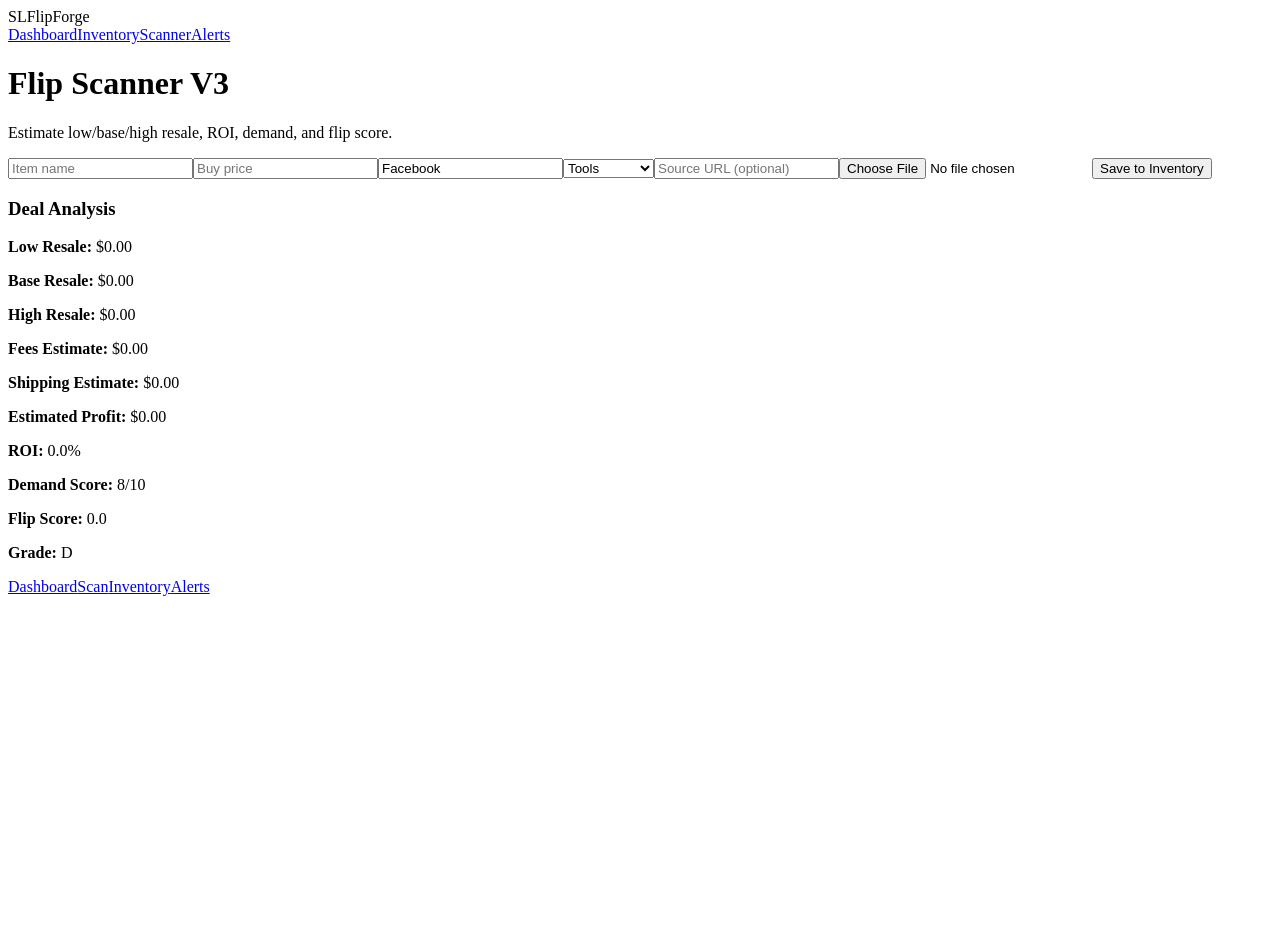
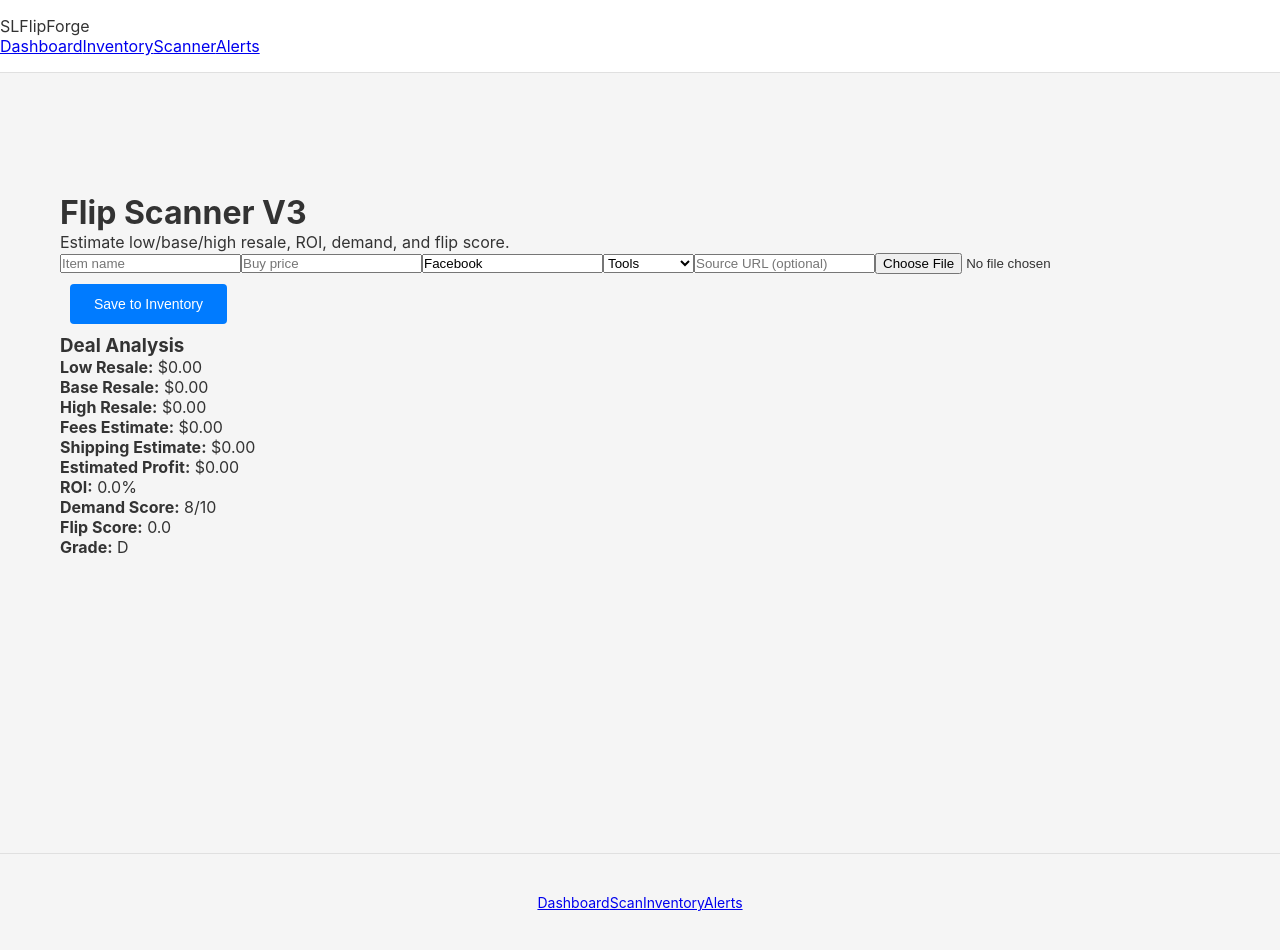
Before and after one commit to jsant1294/slflipforge, a Next.js app: page /inventory-manager in a window 1280 px wide. Shown: the top 950 px of the page. Before the commit the page ends 800 px from the top, so only its background shows below. Built offline with nearby package versions, Linux system fonts and the light colour scheme.

Commit message:
fix next layout head injection

```diff
--- a/app/globals.css
+++ b/app/globals.css
@@ -1,3 +1,180 @@
-@tailwind base;
-@tailwind components;
-@tailwind utilities;
+* {
+  margin: 0;
+  padding: 0;
+  box-sizing: border-box;
+}
+
+body {
+  font-family: -apple-system, BlinkMacSystemFont, 'Segoe UI', 'Roboto', 'Oxygen',
+    'Ubuntu', 'Cantarell', 'Fira Sans', 'Droid Sans', 'Helvetica Neue',
+    sans-serif;
+  -webkit-font-smoothing: antialiased;
+  -moz-osx-font-smoothing: grayscale;
+  background: #f5f5f5;
+  color: #333;
+}
+
+.container {
+  max-width: 1200px;
+  margin: 0 auto;
+  padding: 0 20px;
+}
+
+.site-header {
+  background: white;
+  border-bottom: 1px solid #e0e0e0;
+  padding: 16px 0;
+  position: sticky;
+  top: 0;
+  z-index: 100;
+}
+
+.site-header .nav {
+  display: flex;
+  align-items: center;
+  justify-content: space-between;
+}
+
+.logo {
+  font-size: 24px;
+  font-weight: bold;
+  color: #000;
+  text-decoration: none;
+  transition: opacity 0.2s;
+}
+
+.logo:hover {
+  opacity: 0.8;
+}
+
+.nav-links {
+  display: flex;
+  gap: 30px;
+  list-style: none;
+}
+
+.nav-links a {
+  text-decoration: none;
+  color: #333;
+  font-size: 14px;
+  transition: color 0.2s;
+}
+
+.nav-links a:hover {
+  color: #007bff;
+}
+
+main {
+  min-height: calc(100vh - 200px);
+  padding: 60px 0;
+}
+
+.page {
+  width: 100%;
+}
+
+.hero {
+  text-align: center;
+  padding: 60px 20px;
+}
+
+.hero h1 {
+  font-size: 48px;
+  margin-bottom: 20px;
+  color: #000;
+}
+
+.hero p {
+  font-size: 18px;
+  color: #666;
+  margin-bottom: 40px;
+  max-width: 600px;
+  margin-left: auto;
+  margin-right: auto;
+}
+
+.btn {
+  display: inline-block;
+  padding: 12px 24px;
+  margin: 10px;
+  background: #007bff;
+  color: white;
+  text-decoration: none;
+  border-radius: 4px;
+  font-size: 14px;
+  transition: background 0.2s;
+  border: none;
+  cursor: pointer;
+}
+
+.btn:hover {
+  background: #0056b3;
+}
+
+.btn-secondary {
+  background: #6c757d;
+}
+
+.btn-secondary:hover {
+  background: #5a6268;
+}
+
+footer {
+  background: #f5f5f5;
+  border-top: 1px solid #e0e0e0;
+  padding: 40px 0;
+  text-align: center;
+  color: #666;
+  font-size: 14px;
+  margin-top: 60px;
+}
+
+.mobile-nav {
+  display: none;
+  position: fixed;
+  bottom: 0;
+  left: 0;
+  right: 0;
+  background: white;
+  border-top: 1px solid #e0e0e0;
+  padding: 8px 0;
+  z-index: 99;
+}
+
+.mobile-nav {
+  display: flex;
+  justify-content: space-around;
+  align-items: center;
+}
+
+.mobile-nav a {
+  flex: 1;
+  text-align: center;
+  padding: 12px 0;
+  text-decoration: none;
+  color: #333;
+  font-size: 12px;
+  transition: color 0.2s;
+}
+
+.mobile-nav a:hover {
+  color: #007bff;
+}
+
+body {
+  padding-bottom: 70px;
+}
+
+@media (max-width: 768px) {
+  .nav-links {
+    display: none;
+  }
+
+  .hero h1 {
+    font-size: 32px;
+  }
+
+  .hero p {
+    font-size: 16px;
+  }
+}
--- a/app/layout.js
+++ b/app/layout.js
@@ -8,6 +8,7 @@ export const metadata = {
 export default function RootLayout({ children }) {
   return (
     <html lang="en">
+      <head />
       <body className="site-shell">
         <header className="site-header">
           <div className="site-header-inner">
--- a/components/MobileBottomNav.js
+++ b/components/MobileBottomNav.js
@@ -14,16 +14,16 @@ export default function MobileBottomNav() {
         Scan
       </Link>
 
-      <Link href="/barcode-lab">
-        Barcode
+      <Link href="/market-intelligence">
+        Market
       </Link>
 
       <Link href="/inventory-manager">
         Inventory
       </Link>
 
-      <Link href="/alerts-center">
-        Alerts
+      <Link href="/messages">
+        Messages
       </Link>
 
       <Link href="/analytics">
```
